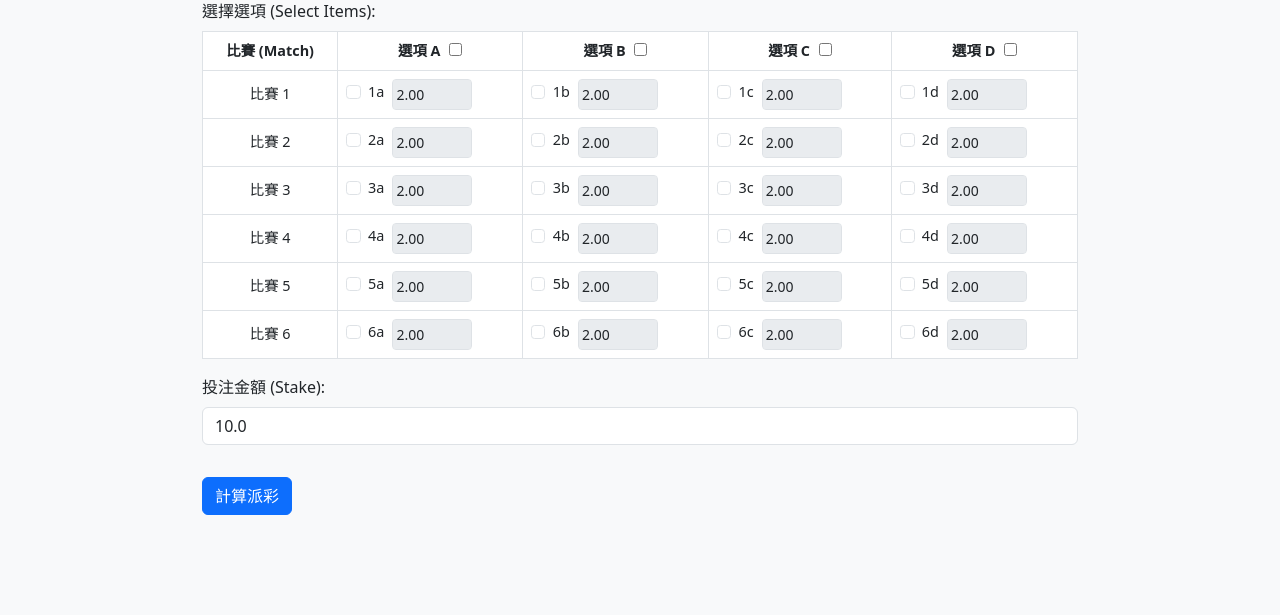
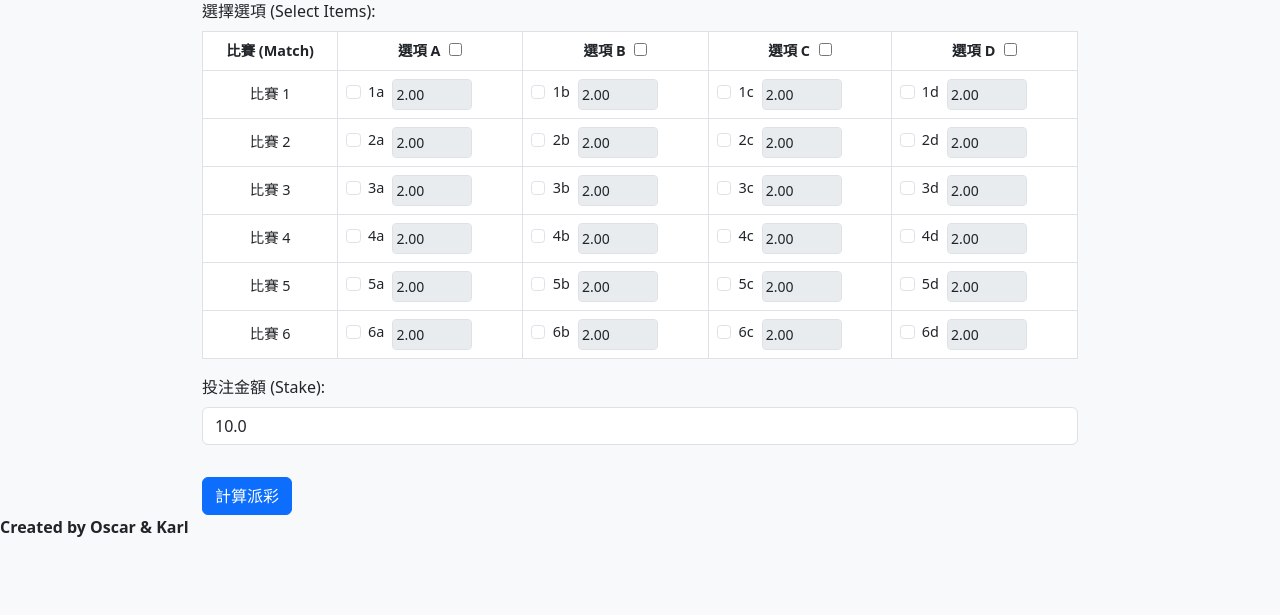
Before and after one commit to ioioioiooioo/qqp_cal, a Flask app: page / in a window 1280 px wide. Shown: the part 121-736 px from the top of the page. Run offline with Flask 3, Linux system fonts and the light colour scheme.

Commit message:
Update index.html

```diff
--- a/templates/index.html
+++ b/templates/index.html
@@ -104,6 +104,7 @@
             <button type="submit" class="btn btn-primary mt-3">計算派彩</button>
         </form>
     </div>
+    <div><strong>Created by Oscar & Karl</strong></div>
     <script src="https://cdn.jsdelivr.net/npm/bootstrap@5.3.0/dist/js/bootstrap.bundle.min.js"></script>
     <script>
         function toggleOdds(checkbox) {
```
